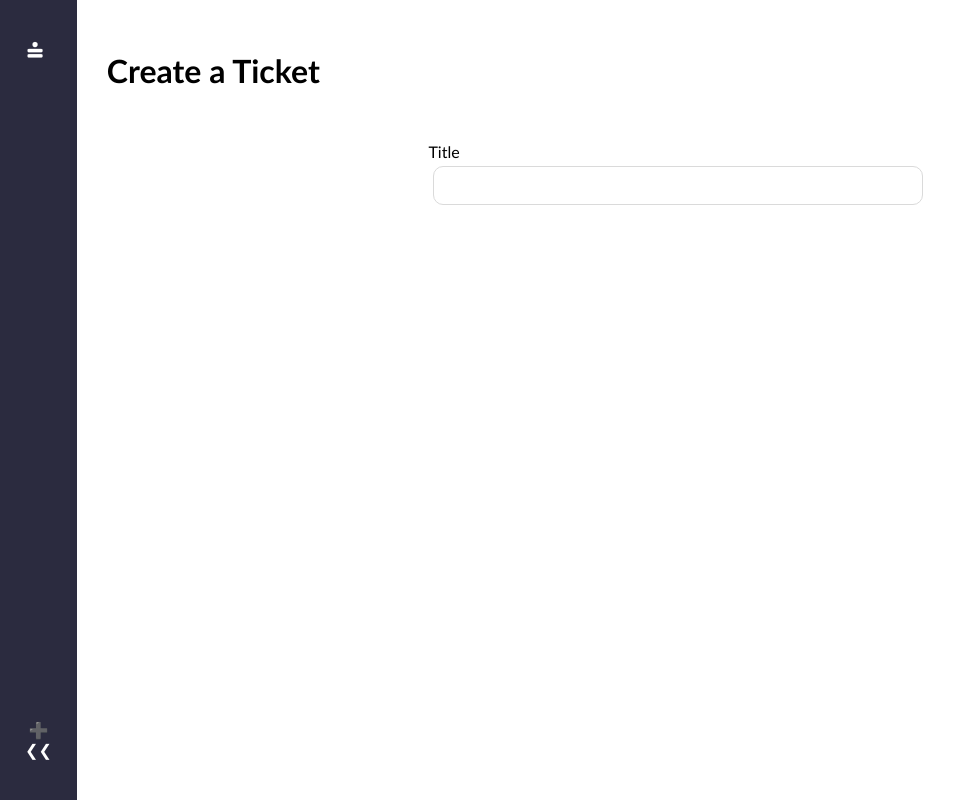
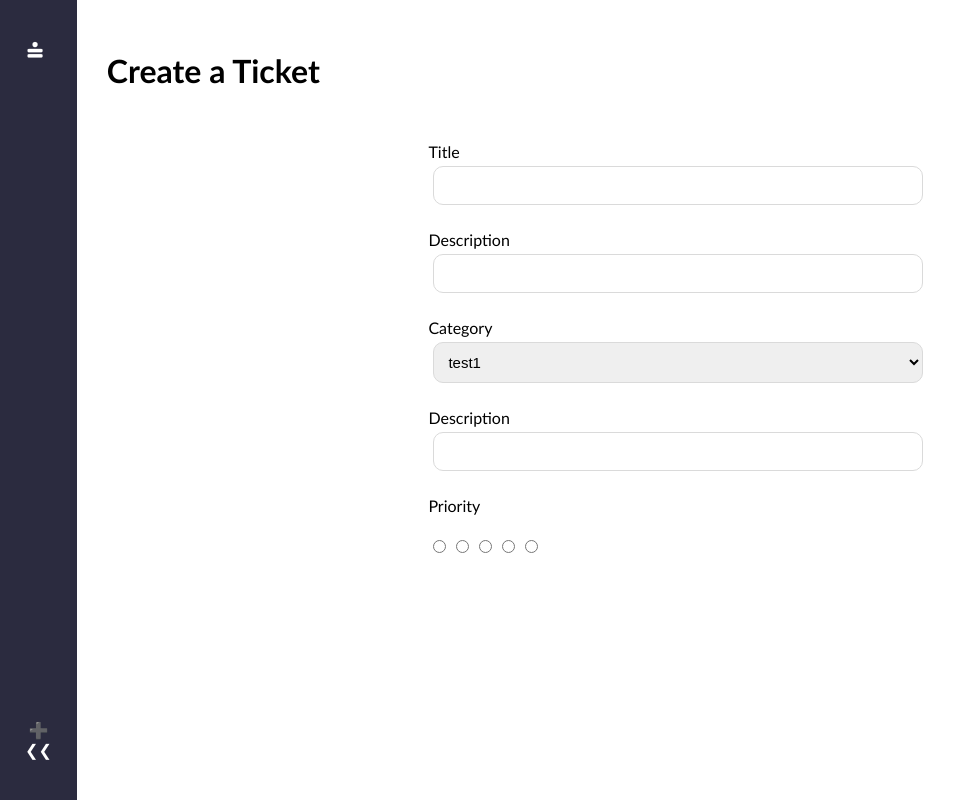
Before and after one commit to TartCodes/monday-clone, a React (Create React App) app: page /ticket in a window 1280 px wide. Shown: the whole page, without its empty margins (0-959 px from the left). Built offline with nearby package versions, Linux system fonts and the light colour scheme.

Commit message:
started inputs

```diff
--- a/src/pages/TicketPage.js
+++ b/src/pages/TicketPage.js
@@ -1,4 +1,4 @@
-import { useState } from "react";
+import { useState, version } from "react";
 
 const TicketPage = () => {
   const [formData, setFormData] = useState({
@@ -22,6 +22,8 @@ const TicketPage = () => {
     }));
   };
 
+  const categories = ["test1", "test2"];
+
   console.log(formData);
 
   return (
@@ -39,6 +41,133 @@ const TicketPage = () => {
               required={true}
               value={formData.title}
             />
+
+            <label htmlFor="description">Description</label>
+            <input
+              id="description"
+              name="description"
+              type="text"
+              onChange={handleChange}
+              required={true}
+              value={formData.description}
+            />
+
+            <label>Category</label>
+            <select
+              name="category"
+              value={formData.category}
+              onChange={handleChange}
+            >
+              {categories?.map((category, _index) => (
+                <option key={_index} value={category}>
+                  {category}
+                </option>
+              ))}
+            </select>
+
+            <label htmlFor="new-category">Description</label>
+            <input
+              id="new-category"
+              name="category"
+              type="text"
+              onChange={handleChange}
+              required={true}
+              value={formData.category}
+            />
+
+            <label>Priority</label>
+            <div className="multiple-input-container">
+              <input
+                id="priority-1"
+                name="priority"
+                type="radio"
+                onChange={handleChange}
+                value={1}
+                checked={formData.priority === 1}
+              />
+              <label htmlFor="priority-1"></label>
+
+              <input
+                id="priority-2"
+                name="priority"
+                type="radio"
+                onChange={handleChange}
+                value={2}
+                checked={formData.priority === 2}
+              />
+              <label htmlFor="priority-2"></label>
+
+              <input
+                id="priority-3"
+                name="priority"
+                type="radio"
+                onChange={handleChange}
+                value={3}
+                checked={formData.priority === 3}
+              />
+              <label htmlFor="priority-3"></label>
+
+              <input
+                id="priority-4"
+                name="priority"
+                type="radio"
+                onChange={handleChange}
+                value={4}
+                checked={formData.priority === 4}
+              />
+              <label htmlFor="priority-4"></label>
+
+              <input
+                id="priority-5"
+                name="priority"
+                type="radio"
+                onChange={handleChange}
+                value={5}
+                checked={formData.priority === 5}
+              />
+              <label htmlFor="priority-5"></label>
+            </div>
+
+            {editMode && (
+              <>
+                <input
+                  type="range"
+                  name="progress"
+                  id="progress"
+                  value={formData.progress}
+                  min="0"
+                  max="100"
+                  onChange={handleChange}
+                />
+                <label htmlFor="progress">Progress</label>
+
+                <label>Status</label>
+                <select
+                  name="status"
+                  value={formData.status}
+                  onChange={handleChange}
+                >
+                  <option selected={formData.status === "done"} value="done">
+                    Done
+                  </option>
+                  <option
+                    selected={formData.status === "working on it"}
+                    value="working on it"
+                  >
+                    Working on it
+                  </option>
+                  <option selected={formData.status === "stuck"} value="stuck">
+                    Stuck
+                  </option>
+                  <option
+                    selected={formData.status === "not started"}
+                    value="not started"
+                  >
+                    Not started
+                  </option>
+                </select>
+              </>
+            )}
           </section>
         </form>
       </div>
```
